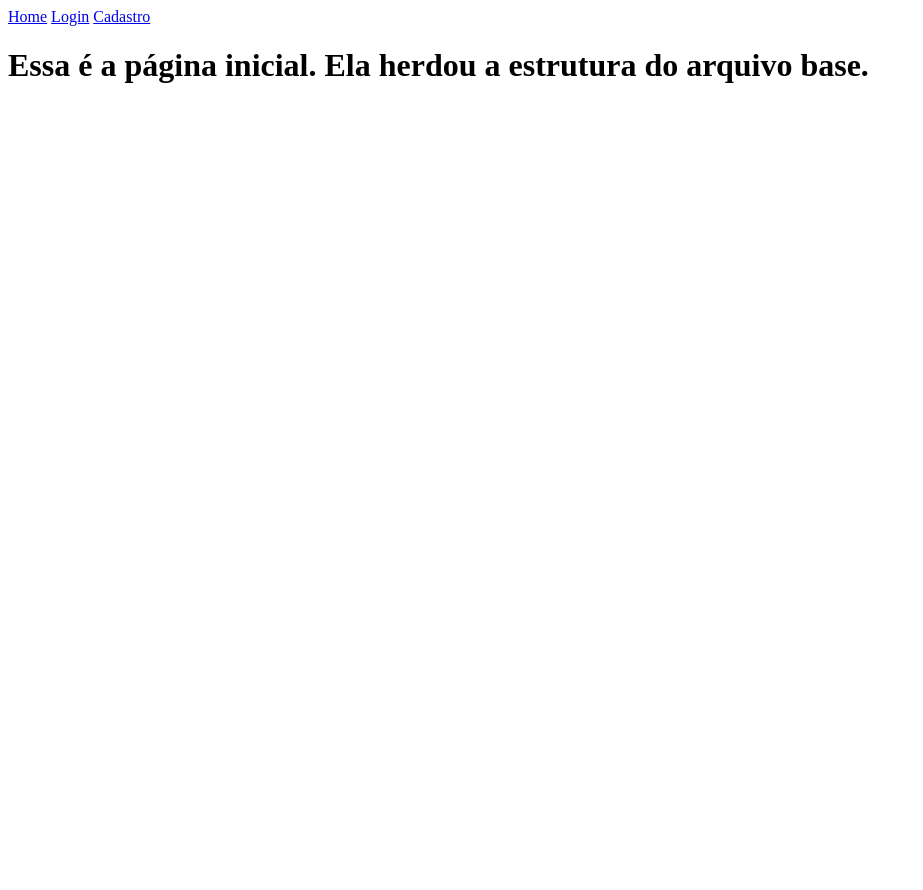
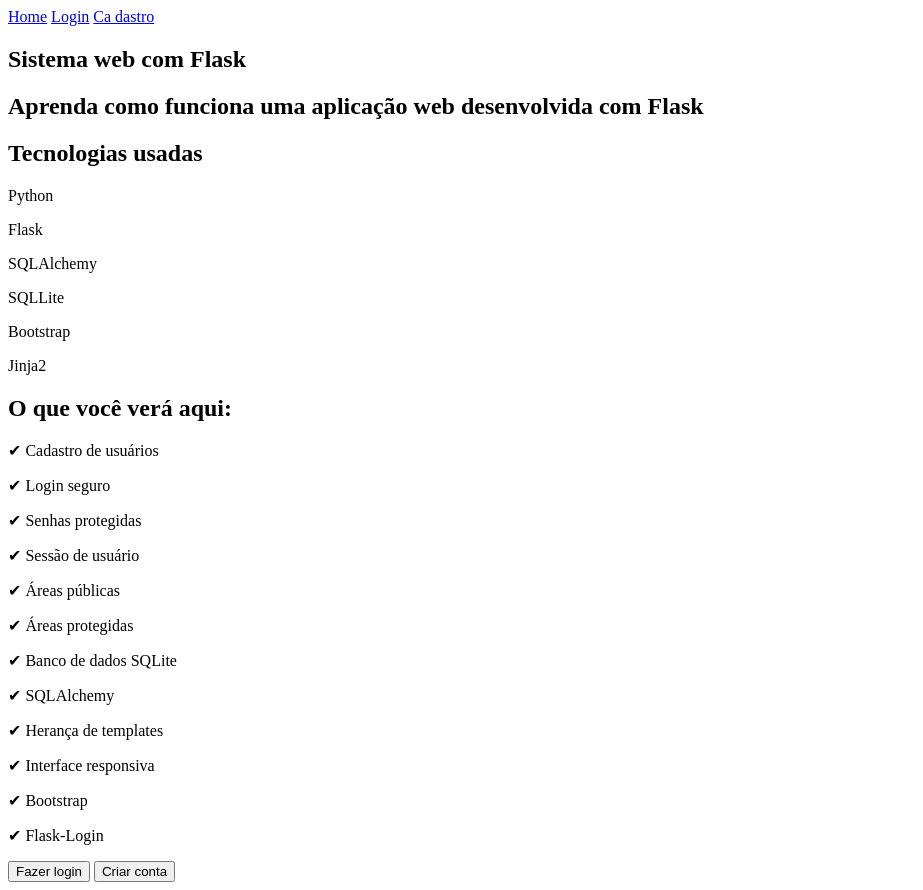
Before and after one commit to Karine-ux744/Flask-sistem-web, a Flask app: page / in a window 1280 px wide. Shown: the whole page, without its empty margins (0-923 px from the left). Before the commit the page ends 83 px from the top, so only its background shows below. Run offline with Flask 3, Linux system fonts and the light colour scheme.

Commit message:
Update templates content and add login form structure

```diff
--- a/app.py
+++ b/app.py
@@ -1,4 +1,4 @@
-from flask import Flask, render_template
+from flask import Flask, render_template, request
 
 app = Flask(__name__)
 
@@ -10,9 +10,12 @@ def homepage():
 def perfil():
   return render_template("perfil.html")
 
-@app.route("/login")
+@app.route("/login",methods=["GET","POST"])
 def login():
-  return render_template("login.html")
+  if request.method == "GET":
+    return render_template("login.html")
+  if request.method == "POST":
+    return "Dados do cadastro recebidos"
 
 @app.route("/cadastro")
 def cadastro():
--- a/templates/base.html
+++ b/templates/base.html
@@ -10,7 +10,7 @@
       <nav>
         <a href="{{url_for('homepage')}}">Home</a>
         <a href="{{url_for('login')}}">Login</a>
-        <a href="{{url_for('cadastro')}}">Cadastro</a>
+        <a href="{{url_for('cadastro')}}">Ca dastro</a>
       </nav>
     </header>
     {% block body %}{% endblock %}
--- a/templates/homepage.html
+++ b/templates/homepage.html
@@ -1,4 +1,39 @@
 {%extends "base.html"%} {% block titulo_pagina %} Página inicial {% endblock %}
 {% block body %}
-<h1>Essa é a página inicial. Ela herdou a estrutura do arquivo base.</h1>
+<section>
+  <h1>Sistema web com Flask</h1>
+  <h2>Aprenda como funciona uma aplicação web desenvolvida com Flask</h2>
+</section>
+<section>
+  <h2>Tecnologias usadas</h2>
+  <p>
+    <p>Python</p>
+    <p>Flask</p>
+    <p>SQLAlchemy</p>
+    <p>SQLLite</p>
+    <p>Bootstrap</p>
+    <p>Jinja2</p>
+  </p>
+</section>
+<section>
+  <h2>O que você verá aqui:</h2>
+  <p>✔ Cadastro de usuários</p>
+  <p>✔ Login seguro</p>
+  <p>✔ Senhas protegidas</p>
+  <p>✔ Sessão de usuário</p>
+  <p>✔ Áreas públicas</p>
+  <p>✔ Áreas protegidas</p>
+  <p>✔ Banco de dados SQLite</p>
+  <p>✔ SQLAlchemy</p>
+  <p>✔ Herança de templates</p>
+  <p>✔ Interface responsiva</p>
+  <p>✔ Bootstrap</p>
+  <p>✔ Flask-Login</p>
+</section>
+<section>
+  <button>Fazer login</button>
+  <button>Criar conta</button>
+</section>
+<footer></footer>
+
 {% endblock %}
```
Also changed, not shown: templates/login.html (+24 -1 lines).
